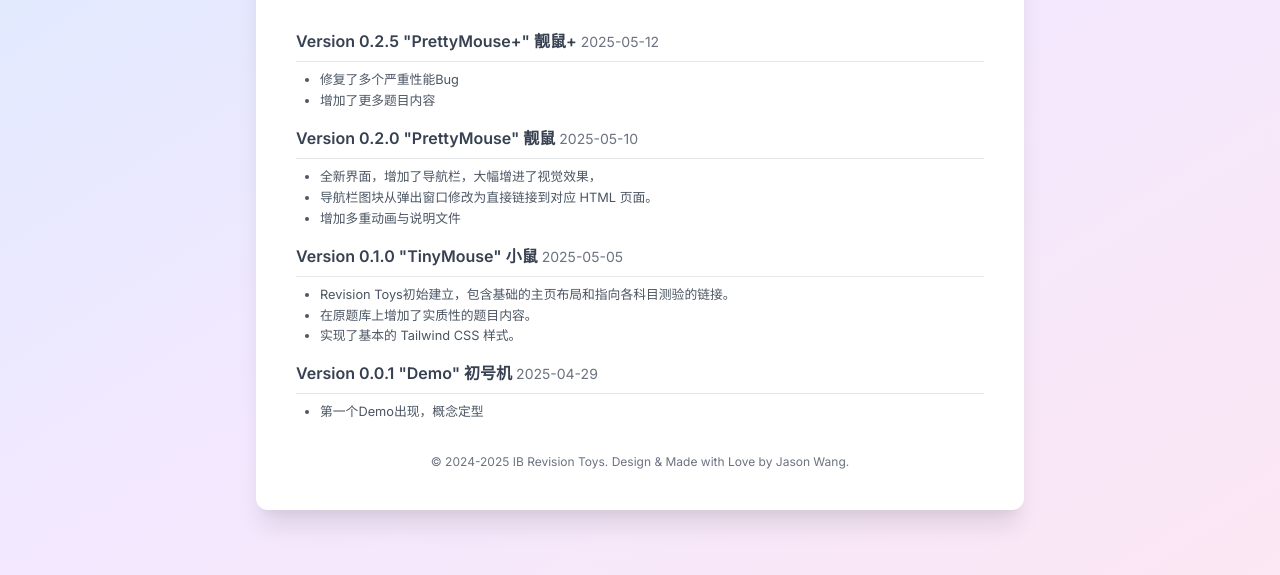
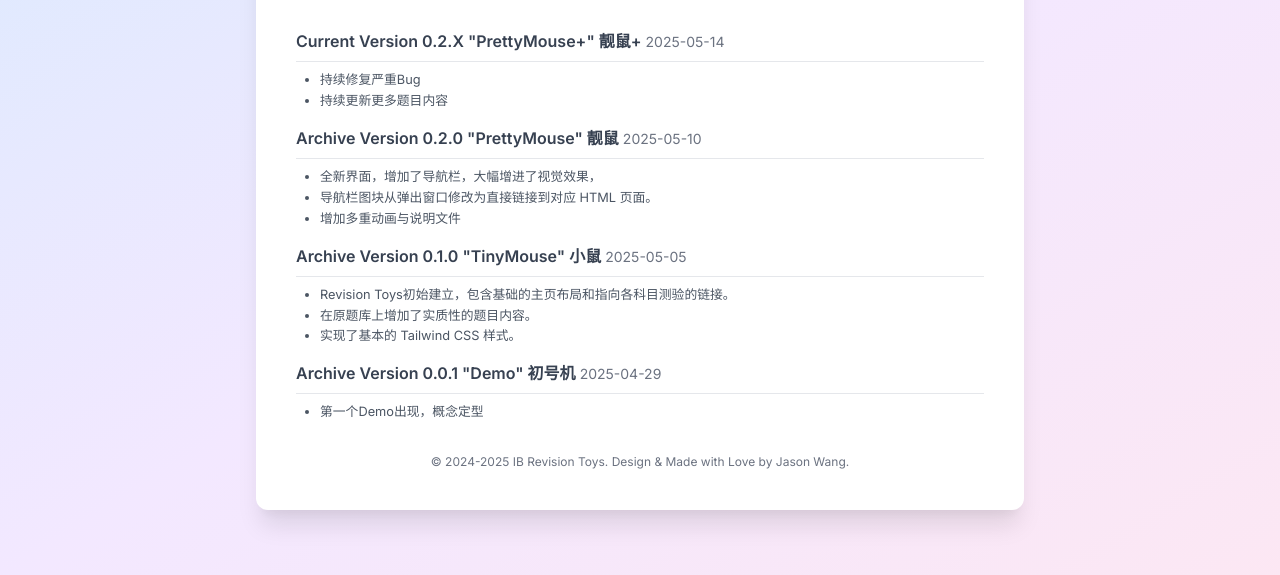
Before and after one commit to Real-JasonWang/IB_2025_CS_Review, a plain HTML site: page misc/update_history.html in a window 1280 px wide. Shown: the part 209-784 px from the top of the page. Drawn offline with nearby package versions, Linux system fonts and the light colour scheme.

Commit message:
Add files via upload

```diff
--- a/misc/update_history.html
+++ b/misc/update_history.html
@@ -83,14 +83,14 @@
         </header>
         <main>
             <section class="content-section">
-                <h2>Version 0.2.5 "PrettyMouse+" 靓鼠+ <span class="text-sm font-normal text-gray-500">2025-05-12</span></h2>
+                <h2>Current Version 0.2.X "PrettyMouse+" 靓鼠+ <span class="text-sm font-normal text-gray-500">2025-05-14</span></h2>
                 <ul>
-                    <li>修复了多个严重性能Bug</li>
-                    <li>增加了更多题目内容</li>
+                    <li>持续修复严重Bug</li>
+                    <li>持续更新更多题目内容</li>
                 </ul>
             </section>
             <section class="content-section">
-                <h2>Version 0.2.0 "PrettyMouse" 靓鼠 <span class="text-sm font-normal text-gray-500">2025-05-10</span></h2>
+                <h2>Archive Version 0.2.0 "PrettyMouse" 靓鼠 <span class="text-sm font-normal text-gray-500">2025-05-10</span></h2>
                 <ul>
                     <li>全新界面，增加了导航栏，大幅增进了视觉效果，</li>
                     <li>导航栏图块从弹出窗口修改为直接链接到对应 HTML 页面。</li>
@@ -98,7 +98,7 @@
                 </ul>
             </section>
             <section class="content-section">
-                <h2>Version 0.1.0 "TinyMouse" 小鼠 <span class="text-sm font-normal text-gray-500">2025-05-05</span></h2>
+                <h2>Archive Version 0.1.0 "TinyMouse" 小鼠 <span class="text-sm font-normal text-gray-500">2025-05-05</span></h2>
                 <ul>
                     <li>Revision Toys初始建立，包含基础的主页布局和指向各科目测验的链接。</li>
                     <li>在原题库上增加了实质性的题目内容。</li>
@@ -106,7 +106,7 @@
                 </ul>
             </section>
             <section class="content-section">
-                <h2>Version 0.0.1 "Demo" 初号机 <span class="text-sm font-normal text-gray-500">2025-04-29</span></h2>
+                <h2>Archive Version 0.0.1 "Demo" 初号机 <span class="text-sm font-normal text-gray-500">2025-04-29</span></h2>
                 <ul>
                     <li>第一个Demo出现，概念定型</li>
                 </ul>
```
